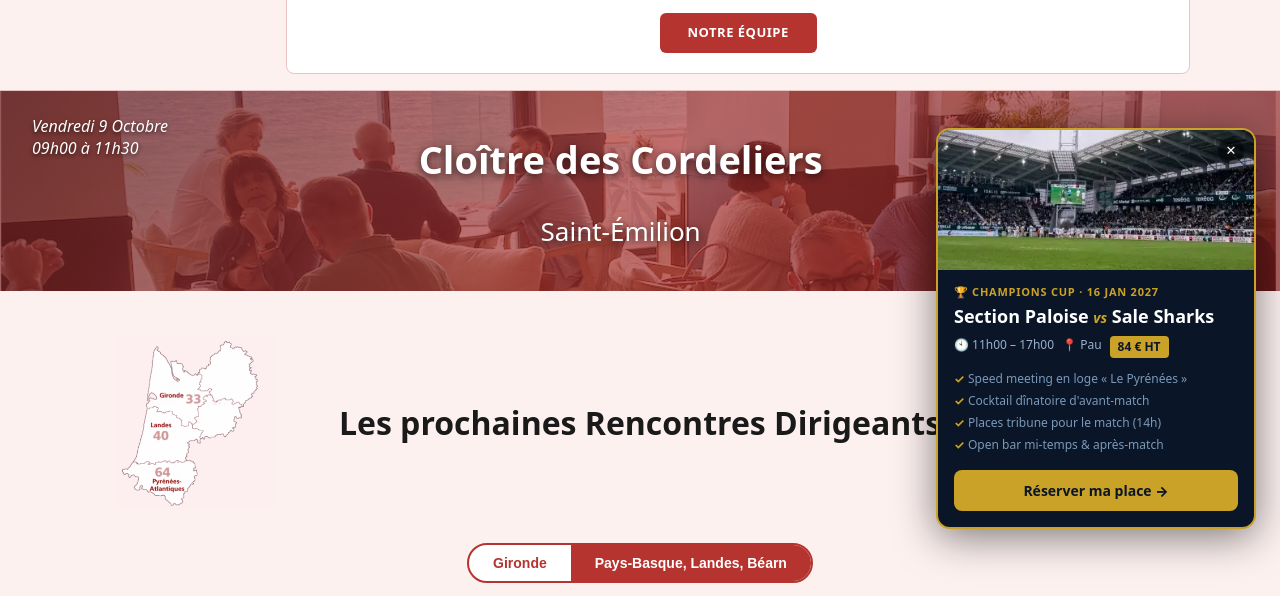
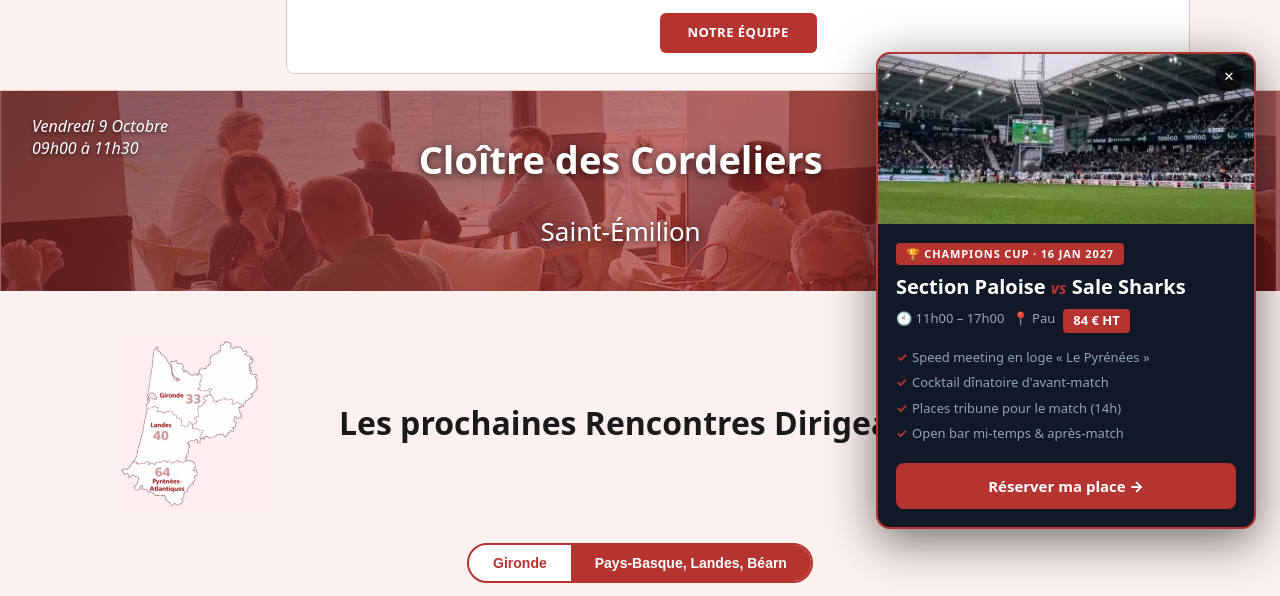
Before and after one commit to mateogimenez-prog/dynabuy-landing, a website: page index.html in a window 1280 px wide. Both pictures are taken after a click on the button "Pays-Basque, Landes, Béarn". Shown: the part 199-795 px from the top of the page. Drawn offline with Linux system fonts and the light colour scheme.

Commit message:
fix: popup plus grand, rouge Dynabuy à la place du jaune

```diff
--- a/style.css
+++ b/style.css
@@ -455,13 +455,13 @@
   position: fixed;
   bottom: 72px;
   right: 24px;
-  width: 320px;
-  background: #0a1628;
-  border: 2px solid #c9a227;
+  width: 380px;
+  background: #111827;
+  border: 2px solid var(--red);
   border-radius: 14px;
   overflow: hidden;
   z-index: 9000;
-  box-shadow: 0 8px 40px rgba(0,0,0,.5);
+  box-shadow: 0 12px 48px rgba(0,0,0,.55);
   animation: sp-slide-in .4s cubic-bezier(.34,1.4,.64,1) both;
 }
 .sp-popup[hidden] { display: none; }
@@ -471,95 +471,100 @@
 }
 .sp-close {
   position: absolute;
-  top: 8px; right: 10px;
-  background: rgba(0,0,0,.5);
+  top: 9px; right: 11px;
+  background: rgba(0,0,0,.55);
   border: none;
   color: #fff;
-  width: 26px; height: 26px;
+  width: 28px; height: 28px;
   border-radius: 50%;
   font-size: 13px;
   cursor: pointer;
   display: flex; align-items: center; justify-content: center;
   z-index: 1;
+  transition: background .2s;
 }
 .sp-close:hover { background: var(--red); }
 .sp-img {
   width: 100%;
-  height: 140px;
+  height: 170px;
   object-fit: cover;
   display: block;
 }
-.sp-content { padding: 14px 16px 16px; }
+.sp-content { padding: 16px 18px 18px; }
 .sp-badge {
+  display: inline-block;
+  background: var(--red);
+  color: #fff;
   font-size: 11px;
   font-weight: 700;
-  color: #c9a227;
   text-transform: uppercase;
-  letter-spacing: .07em;
-  margin-bottom: 6px;
+  letter-spacing: .08em;
+  padding: 3px 10px;
+  border-radius: 4px;
+  margin-bottom: 10px;
 }
 .sp-title {
-  font-size: 18px;
+  font-size: 20px;
   font-weight: 800;
   color: #fff;
-  margin-bottom: 8px;
+  margin-bottom: 10px;
   line-height: 1.2;
 }
 .sp-vs {
-  color: #c9a227;
+  color: var(--red);
   font-style: italic;
-  font-size: 14px;
+  font-size: 16px;
 }
 .sp-tags {
   display: flex;
   flex-wrap: wrap;
   gap: 8px;
-  margin-bottom: 10px;
+  margin-bottom: 12px;
 }
 .sp-tags span {
-  font-size: 12px;
-  color: #9ab0cc;
+  font-size: 13px;
+  color: #9ca3b8;
   font-weight: 500;
 }
 .sp-price {
-  background: #c9a227;
-  color: #0a1628 !important;
+  background: var(--red);
+  color: #fff !important;
   font-weight: 800 !important;
-  padding: 2px 8px;
+  padding: 2px 10px;
   border-radius: 4px;
 }
 .sp-includes {
   list-style: none;
-  margin-bottom: 14px;
+  margin-bottom: 16px;
 }
 .sp-includes li {
-  font-size: 12px;
-  color: #7a98b8;
-  padding: 2px 0;
-  padding-left: 14px;
+  font-size: 13px;
+  color: #8fa3b8;
+  padding: 3px 0;
+  padding-left: 16px;
   position: relative;
 }
 .sp-includes li::before {
   content: '✓';
   position: absolute;
   left: 0;
-  color: #c9a227;
+  color: var(--red);
   font-weight: 700;
 }
 .sp-btn {
   display: block;
-  background: #c9a227;
-  color: #0a1628;
+  background: var(--red);
+  color: #fff;
   text-align: center;
   font-weight: 800;
-  font-size: 14px;
-  padding: 10px;
+  font-size: 15px;
+  padding: 12px;
   border-radius: 8px;
   transition: background .2s;
 }
-.sp-btn:hover { background: #e0b82e; }
+.sp-btn:hover { background: var(--red-dark); }
 
-@media (max-width: 400px) {
+@media (max-width: 440px) {
   .sp-popup { right: 12px; left: 12px; width: auto; bottom: 16px; }
 }
 
```
